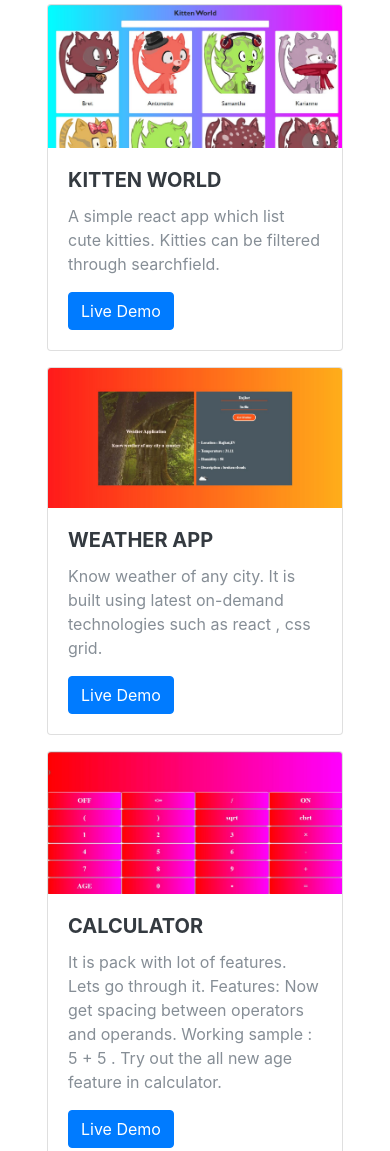
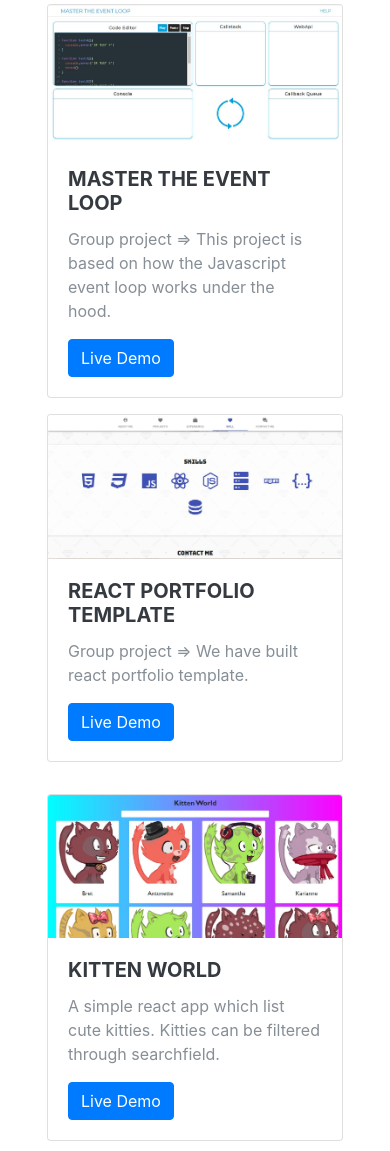
Before and after one commit to Meet1103/myPortfolio, a plain HTML site: page index.html in a window 390 px wide. Shown: the part 1614-2765 px from the top of the page. Drawn offline with Linux system fonts and the light colour scheme; a web font is replaced by a local one.

Commit message:
Updated Portfolio

```diff
--- a/index.html
+++ b/index.html
@@ -103,6 +103,31 @@
     <section class="resume-section p-3 p-lg-5 d-flex align-items-center" id="portfolio">
       <div class="w-100">
         <h2 class="mb-5">Portfolio</h2>
+
+        <div class="row m-3">
+          <div class="col-sm-6">
+            <div class="card mb-3">
+              <img src="./images/MTEC.JPG" class="card-img-top" alt="master-the-event-loop">
+              <div class="card-body">
+                <h5 class="card-title">Master The Event Loop</h5>
+                <p class="card-text">Group project => This project is based on how the Javascript event loop works under the hood.</p>
+                <a href="https://master-the-event-loop.netlify.app/" target="_blank" class="btn btn-primary">Live Demo</a>
+              </div>
+            </div>
+          </div>
+
+          <div class="col-sm-6">
+            <div class="card mb-3">
+              <img src="./images/Portfolio.JPG" class="card-img-top" alt="news-app">
+              <div class="card-body">
+                <h5 class="card-title">React Portfolio Template</h5>
+                <p class="card-text">Group project => We have built react portfolio template.</p>
+                <a href="https://dhaval1403.github.io/React-Portfolio-Template/" target="_blank" class="btn btn-primary">Live Demo</a>
+              </div>
+            </div>
+          </div>
+        </div>
+
         <div class="row m-3">
           <div class="col-sm-6">
             <div class="card mb-3">
@@ -174,6 +199,20 @@
             </div>
           </div>
         </div>
+
+        <div class="row m-3">
+          <div class="col-sm-6">
+            <div class="card mb-3">
+              <img src="./images/AOC.JPG" class="card-img-top" alt="kitten-world">
+              <div class="card-body">
+                <h5 class="card-title">Advent Of Code</h5>
+                <p class="card-text">Open Source Project</p>
+                <a href="https://aoc.zerotomastery.io/" target="_blank" class="btn btn-primary">Live Demo</a>
+              </div>
+            </div>
+          </div>
+        </div>
+
       </div>
 
     </section>
```
Also changed, not shown: images/AOC.JPG (added), images/MTEC.JPG (added), images/Portfolio.JPG (added).
